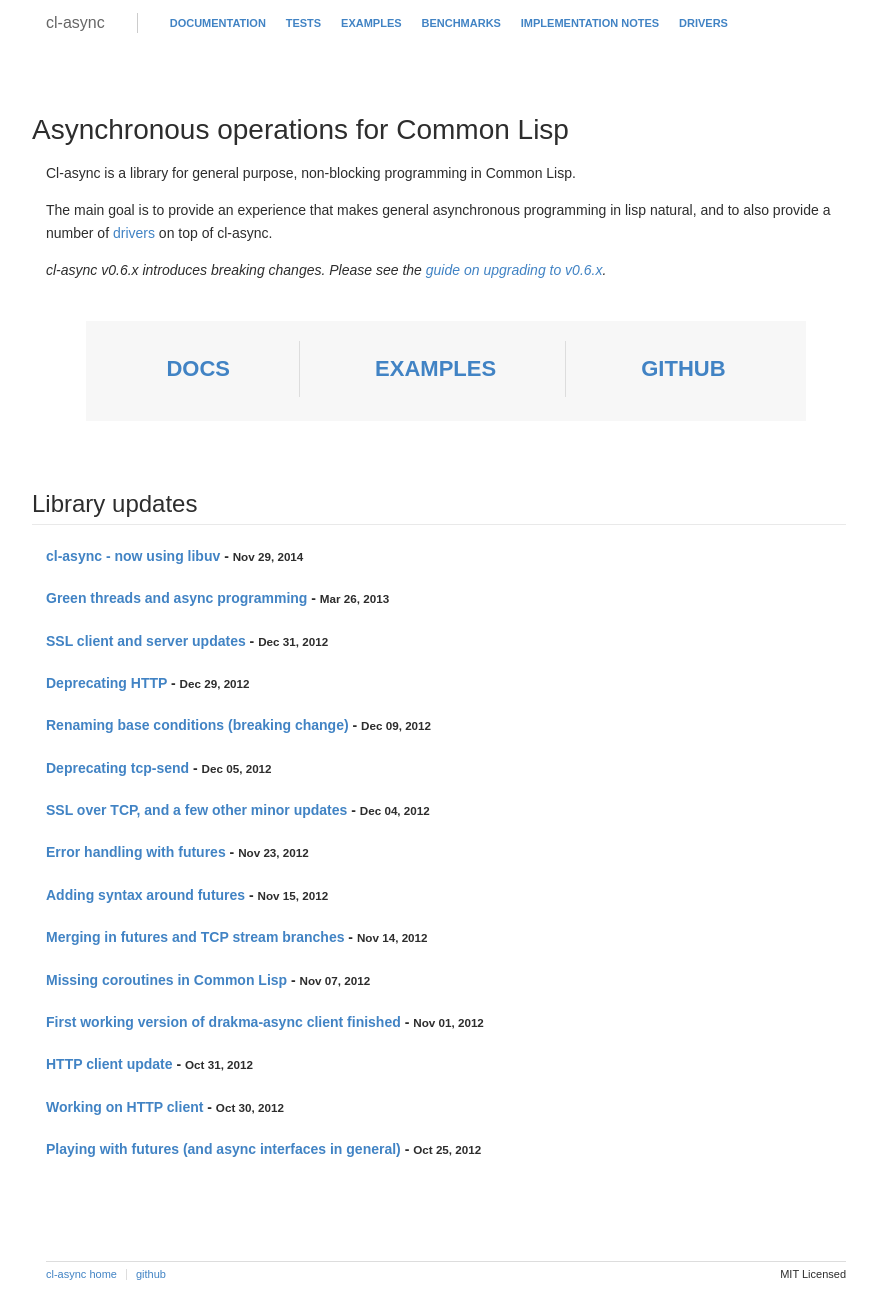
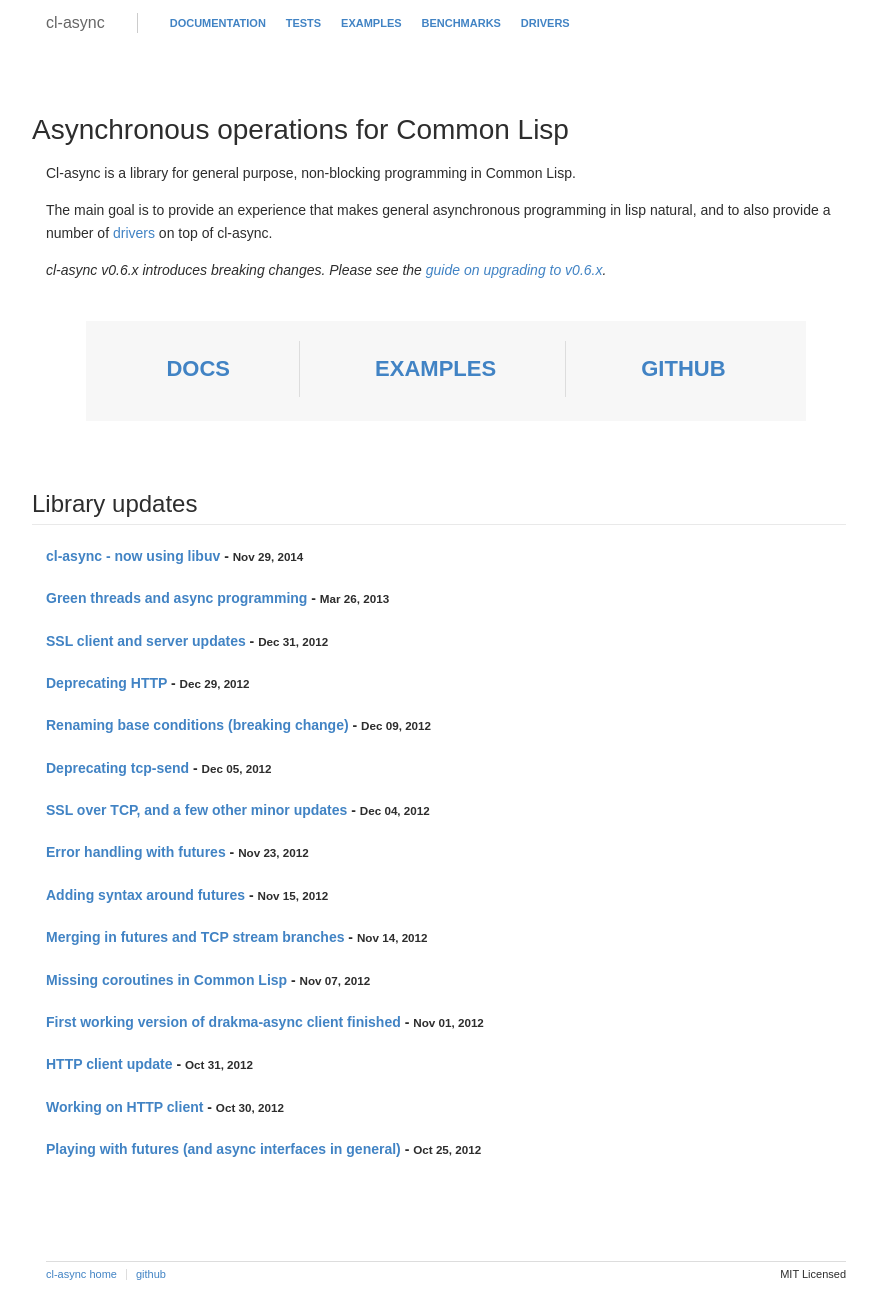
Before and after one commit to orthecreedence/cl-async, a Jekyll site: the page built from index.md, in a window 1280 px wide. Shown: the whole page, without its empty margins (194-1071 px from the left). Built offline with Jekyll 4.4.1, drawn with Linux system fonts in a browser that asks for light colours; Markdown is read by kramdown in place of the engine named in the settings.

Commit message:
remove implementation notes. its fairly obsolete anyway

```diff
--- a/_layouts/default.html
+++ b/_layouts/default.html
@@ -17,7 +17,6 @@
 						<li><a href="/cl-async/tests">Tests</a></li>
 						<li><a href="/cl-async/examples">Examples</a></li>
 						<li><a href="/cl-async/benchmarks">Benchmarks</a></li>
-						<li><a href="/cl-async/implementation-notes">Implementation notes</a></li>
 						<li><a href="/cl-async/drivers">Drivers</a></li>
 					</ul>
 				</nav>
```
